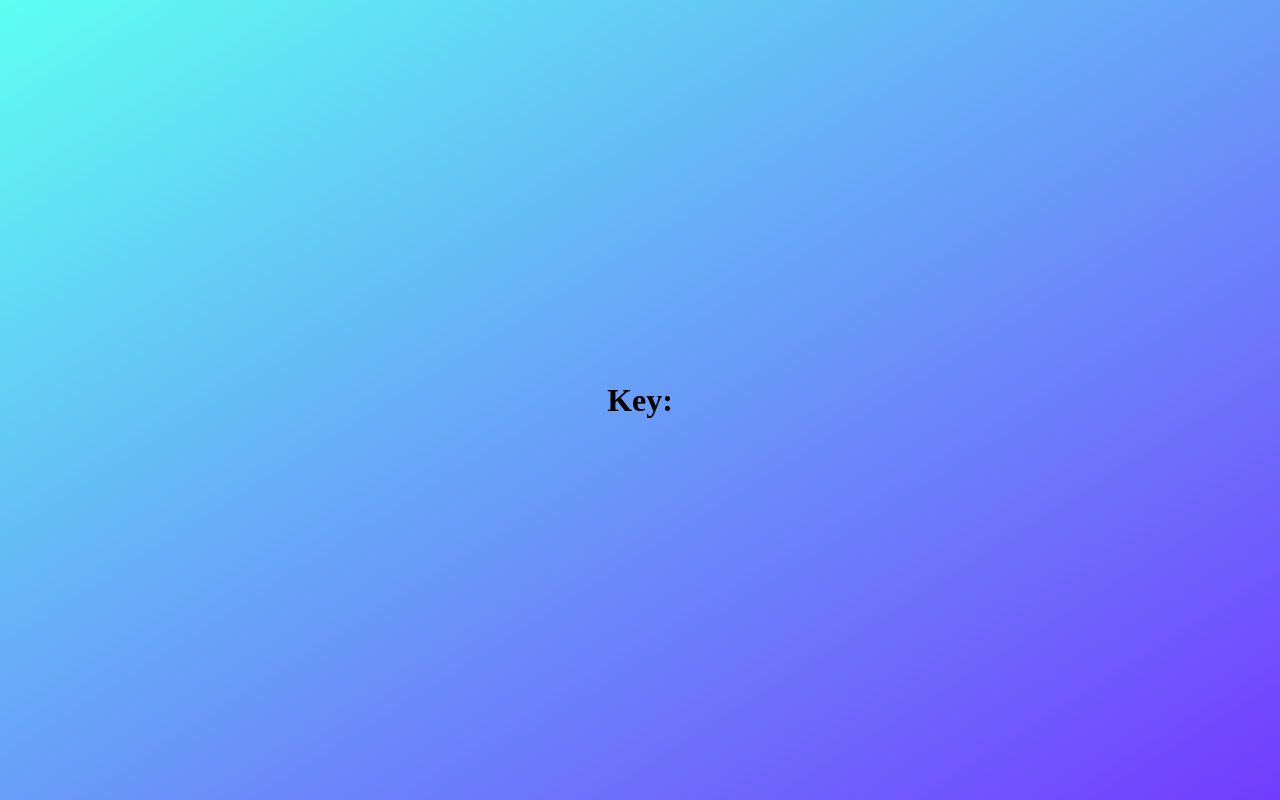
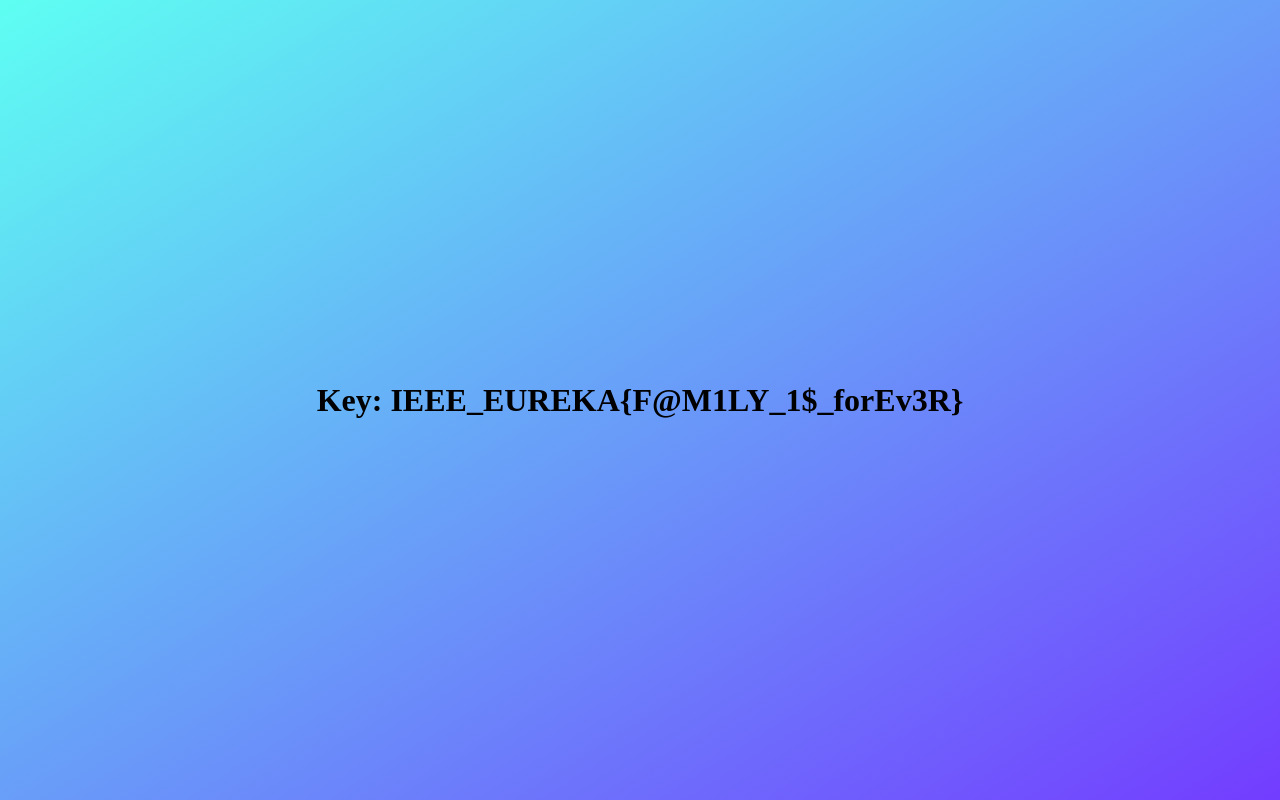
Before and after one commit to VedantTarale/ieee_nitk_eureka_ctf, a plain HTML site: page hyperlinks/19.html in a window 1280 px wide. Drawn offline with Linux system fonts and the light colour scheme.

Commit message:
initial commit

```diff
--- a/hyperlinks/19.html
+++ b/hyperlinks/19.html
@@ -9,7 +9,7 @@
 </head>
 <body>
     <div class="container">
-        <h1>Key: </h1>
+        <h1>Key: IEEE_EUREKA{F@M1LY_1$_forEv3R}</h1>
     </div>
 </body>
 </html>
```
